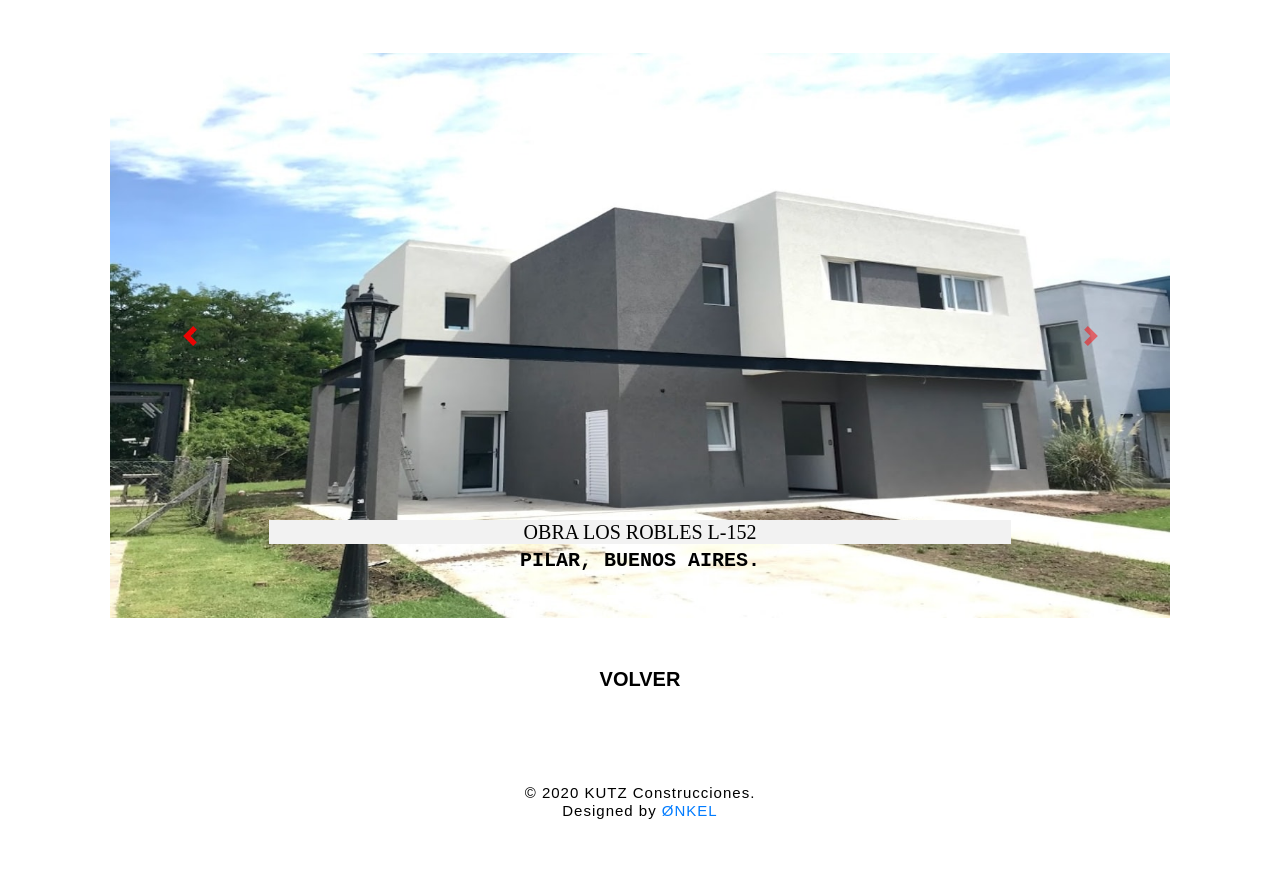
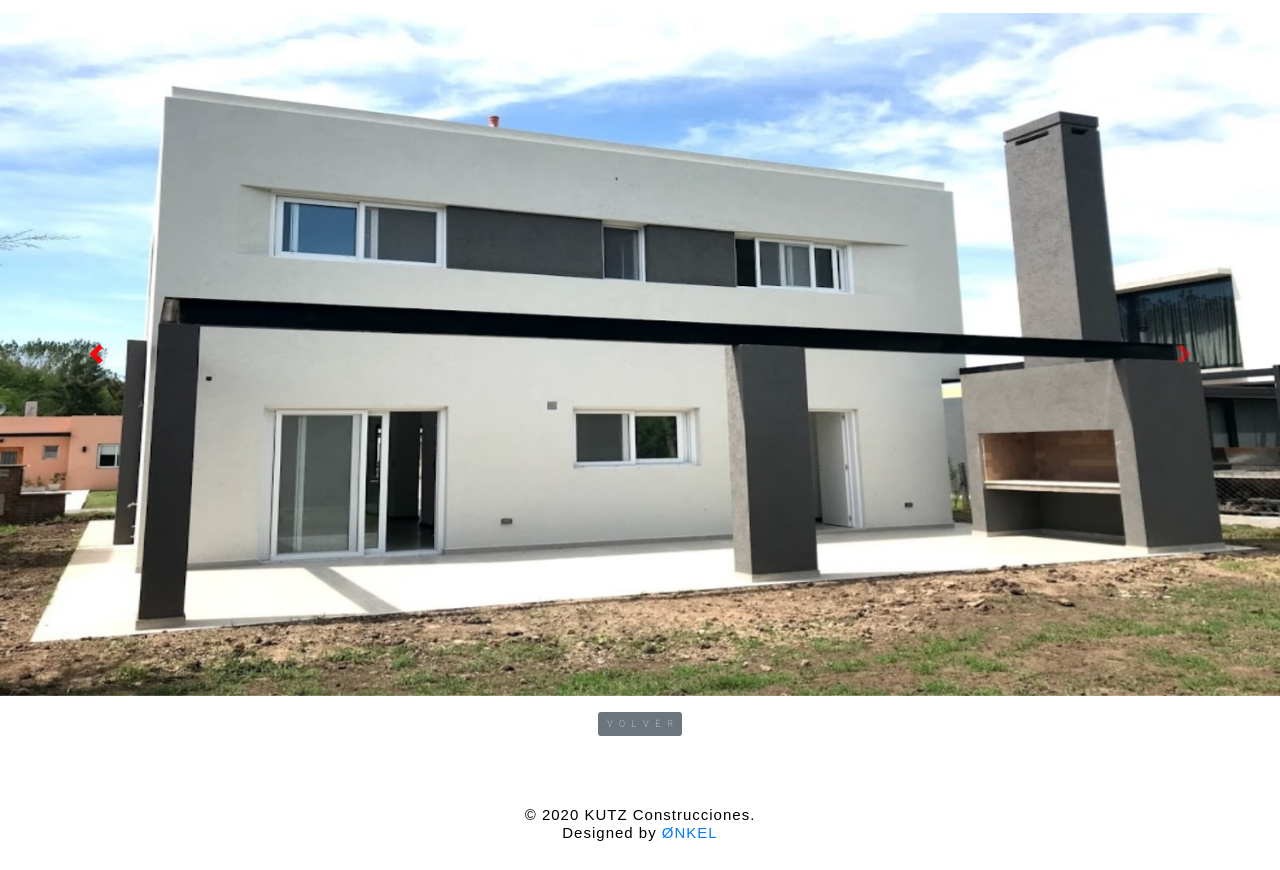
Before and after one commit to cesar-carisimo/kutz-repository, a website: page O-L-152.html in a window 1280 px wide. Both pictures are taken after a click on the button "Previous". Shown: the part 52-922 px from the top of the page. Before the commit the page ends 900 px from the top, so only its background shows below. Drawn offline with nearby package versions, Linux system fonts and the light colour scheme.

Commit message:
152 final 00

```diff
--- a/O-L-152.html
+++ b/O-L-152.html
@@ -16,72 +16,43 @@
 		</div>
 		<br><br>
 
-	<div class="container">
-	<div class="row">
 
-	<div class="gallery">
-		<div id="carouselExampleCaptions" class="carousel slide" data-ride="carousel">
-			<ol class="carousel-indicators">
-			  <li data-target="#carouselExampleCaptions" data-slide-to="0" class="active"></li>
-			  <li data-target="#carouselExampleCaptions" data-slide-to="1"></li>
-			  <li data-target="#carouselExampleCaptions" data-slide-to="2"></li>
-			  <li data-target="#carouselExampleCaptions" data-slide-to="3"></li>
-			</ol>
+<div id="carouselExampleInterval" class="carousel slide" data-ride="carousel">
 	<div class="carousel-inner">
-			  <div class="carousel-item active">
-				<img class="img-fluid" src="img/galeria/O-02-LR-L-152/L152-00 1500x800.jpg" class="d-block w-100" alt="...">
-				<div class="carousel-caption d-none d-md-block">
-				  <h5>OBRA LOS ROBLES L-152</h5>
-				  <h6>PILAR, BUENOS AIRES.</h6>
+	  <div class="carousel-item active" data-interval="10000">
+		<img src="img/galeria/O-02-LR-L-152/L152-00 1500x800.jpg" class="d-block w-100" alt="...">
+	  </div>
+	  <div class="carousel-item" data-interval="2000">
+		<img src="img/galeria/O-02-LR-L-152/L152-01 1500x800.jpg" class="d-block w-100" alt="...">
+	  </div>
+	  <div class="carousel-item">
+		<img src="img/galeria/O-02-LR-L-152/L152-02 1500x800.jpg" class="d-block w-100" alt="...">
+	  </div>
+	  <div class="carousel-item">
+		<img src="img/galeria/O-02-LR-L-152/L152-03 1500x800.jpg" class="d-block w-100" alt="...">
 	  </div>
 	</div>
-			  <div class="carousel-item">
-				<img class="img-fluid" src="img/galeria/O-02-LR-L-152/L152-01 1500x800.jpg" class="d-block w-100" alt="...">
-				<div class="carousel-caption d-none d-md-block">
-				  <h5>OBRA LOS ROBLES L-152</h5>
-				  <h6>PILAR, BUENOS AIRES.</h6>
-				</div>
-			  </div>
-			  <div class="carousel-item">
-				<img class="img-fluid" src="img/galeria/O-02-LR-L-152/L152-02 1500x800.jpg" class="d-block w-100" alt="...">
-				<div class="carousel-caption d-none d-md-block">
-				  <h5>OBRA LOS ROBLES L-152</h5>
-				  <h6>PILAR, BUENOS AIRES.</h6>
-				</div>
-			  </div>
-			  <div class="carousel-item">
-				<img class="img-fluid" src="img/galeria/O-02-LR-L-152/L152-03 1500x800.jpg" class="d-block w-100" alt="...">
-				<div class="carousel-caption d-none d-md-block">
-				  <h5>OBRA LOS ROBLES L-152</h5>
-				  <h6>PILAR, BUENOS AIRES.</h6>
-				</div>
-			  </div>
-			</div>
-			<a class="carousel-control-prev" href="#carouselExampleCaptions" role="button" data-slide="prev">
+	<a class="carousel-control-prev" href="#carouselExampleInterval" role="button" data-slide="prev">
 	  <span class="carousel-control-prev-icon" aria-hidden="true"></span>
 	  <span class="sr-only">Previous</span>
 	</a>
-			<a class="carousel-control-next" href="#carouselExampleCaptions" role="button" data-slide="next">
+	<a class="carousel-control-next" href="#carouselExampleInterval" role="button" data-slide="next">
 	  <span class="carousel-control-next-icon" aria-hidden="true"></span>
 	  <span class="sr-only">Next</span>
 	</a>
   </div>
-	</div>
-
-</div>
-</div>
+  <br>
 
 
 <header class="container-fluid">
 	<ul class="row">
 		<div class="col d-flex justify-content-center d-flex align-items-center">
-				<li><a class="volver" href="obras.html">VOLVER</a></li>
+			<a href="obras.html"><button type="button" class="btn btn-secondary">V O L V E R </button> </a>
 
 		</div>
 
 	</ul>
 </header>
-	<br>
 
 
 
```
Lines whose indentation alone changed are shown as unchanged.
